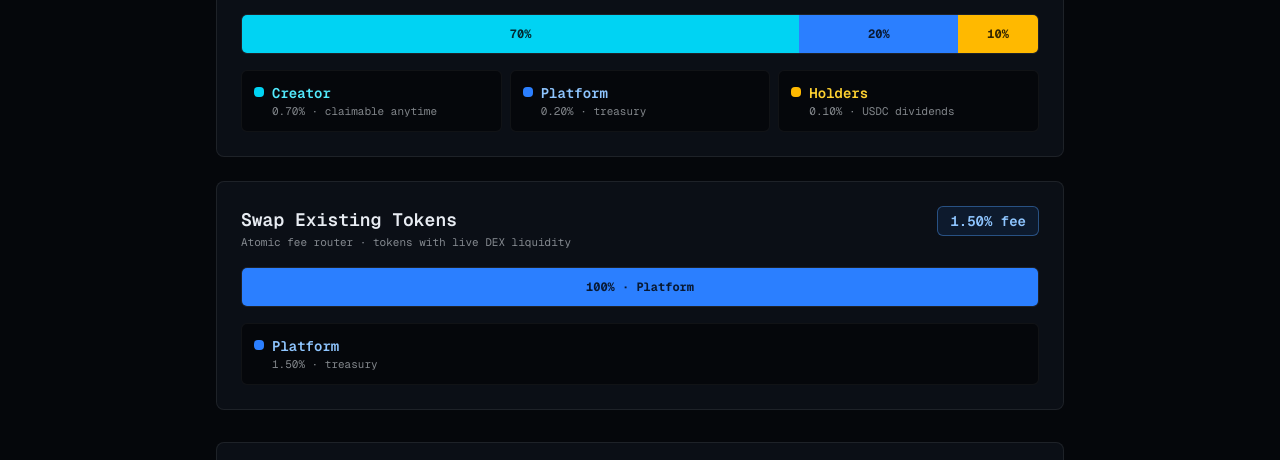
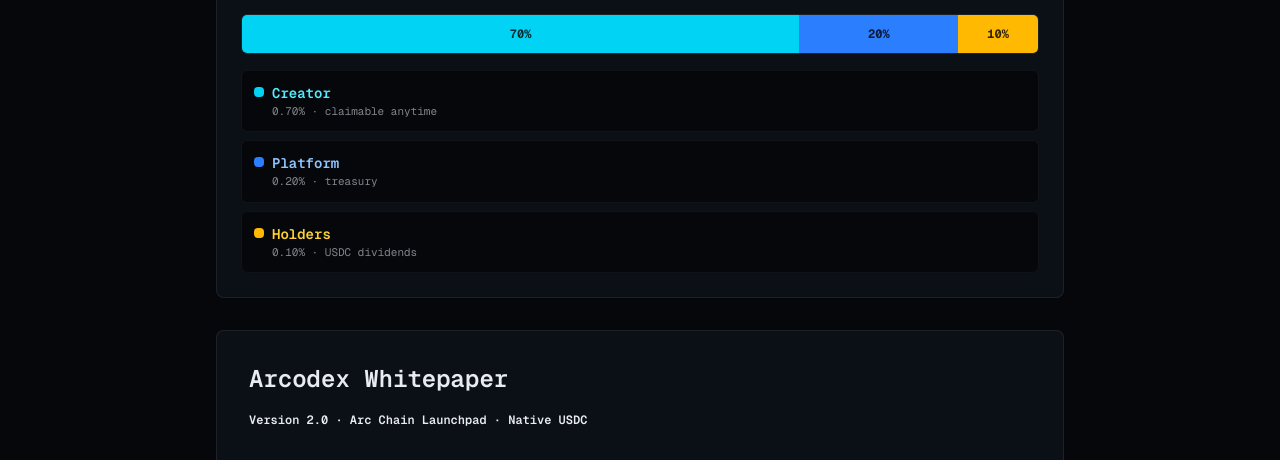
Before and after one commit to hijakess/arcodex, a Next.js app: page /docs in a window 1280 px wide. Shown: the part 335-795 px from the top of the page. Built offline with nearby package versions, Linux system fonts and the light colour scheme; no server answers.

Commit message:
feat(ui): remove swap fee 1.5 percent mentions from web, fee still charged on-chain

```diff
--- a/app/docs/page.tsx
+++ b/app/docs/page.tsx
@@ -293,9 +293,6 @@
     { pct: 20, label: "Platform", sub: "0.20% · treasury", color: "bg-blue-500", text: "text-blue-300" },
     { pct: 10, label: "Holders", sub: "0.10% · USDC dividends", color: "bg-amber-400", text: "text-amber-300" },
   ];
-  const swapSegments = [
-    { pct: 100, label: "Platform", sub: "1.50% · treasury", color: "bg-blue-500", text: "text-blue-300" },
-  ];
 
   return (
     <div className="mt-8 space-y-6">
@@ -325,45 +322,8 @@
         </div>
 
         {/* legend */}
-        <div className="mt-4 grid grid-cols-1 gap-2 sm:grid-cols-3">
+        <div className="mt-4 grid grid-cols-1 gap-2 sm:grid-cols-1">
           {launchSegments.map((s) => (
-            <div key={s.label} className="flex items-start gap-2 rounded-md border border-[var(--border)]/60 bg-[var(--bg)] p-3">
-              <span className={`mt-1 h-2.5 w-2.5 shrink-0 rounded-sm ${s.color}`} />
-              <div>
-                <p className={`font-mono text-sm font-semibold ${s.text}`}>{s.label}</p>
-                <p className="font-mono text-[11px] text-[var(--text-2)]">{s.sub}</p>
-              </div>
-            </div>
-          ))}
-        </div>
-      </div>
-
-      {/* Swap existing */}
-      <div className="rounded-lg border border-[var(--border)] bg-[var(--surface)] p-5 sm:p-6">
-        <div className="flex flex-wrap items-baseline justify-between gap-2">
-          <div>
-            <h2 className="font-mono text-lg font-semibold text-[var(--text)]">Swap Existing Tokens</h2>
-            <p className="font-mono text-[11px] text-[var(--text-2)]">Atomic fee router · tokens with live DEX liquidity</p>
-          </div>
-          <span className="rounded-md border border-blue-400/40 bg-blue-500/10 px-3 py-1 font-mono text-sm font-semibold text-blue-300">
-            1.50% fee
-          </span>
-        </div>
-
-        <div className="mt-4 flex h-10 w-full overflow-hidden rounded-md border border-[var(--border)]">
-          {swapSegments.map((s) => (
-            <div
-              key={s.label}
-              className={`${s.color} flex items-center justify-center font-mono text-xs font-bold text-black/80`}
-              style={{ width: `${s.pct}%` }}
-            >
-              {s.pct}% · {s.label}
-            </div>
-          ))}
-        </div>
-
-        <div className="mt-4 grid grid-cols-1 gap-2 sm:grid-cols-1">
-          {swapSegments.map((s) => (
             <div key={s.label} className="flex items-start gap-2 rounded-md border border-[var(--border)]/60 bg-[var(--bg)] p-3">
               <span className={`mt-1 h-2.5 w-2.5 shrink-0 rounded-sm ${s.color}`} />
               <div>
```
